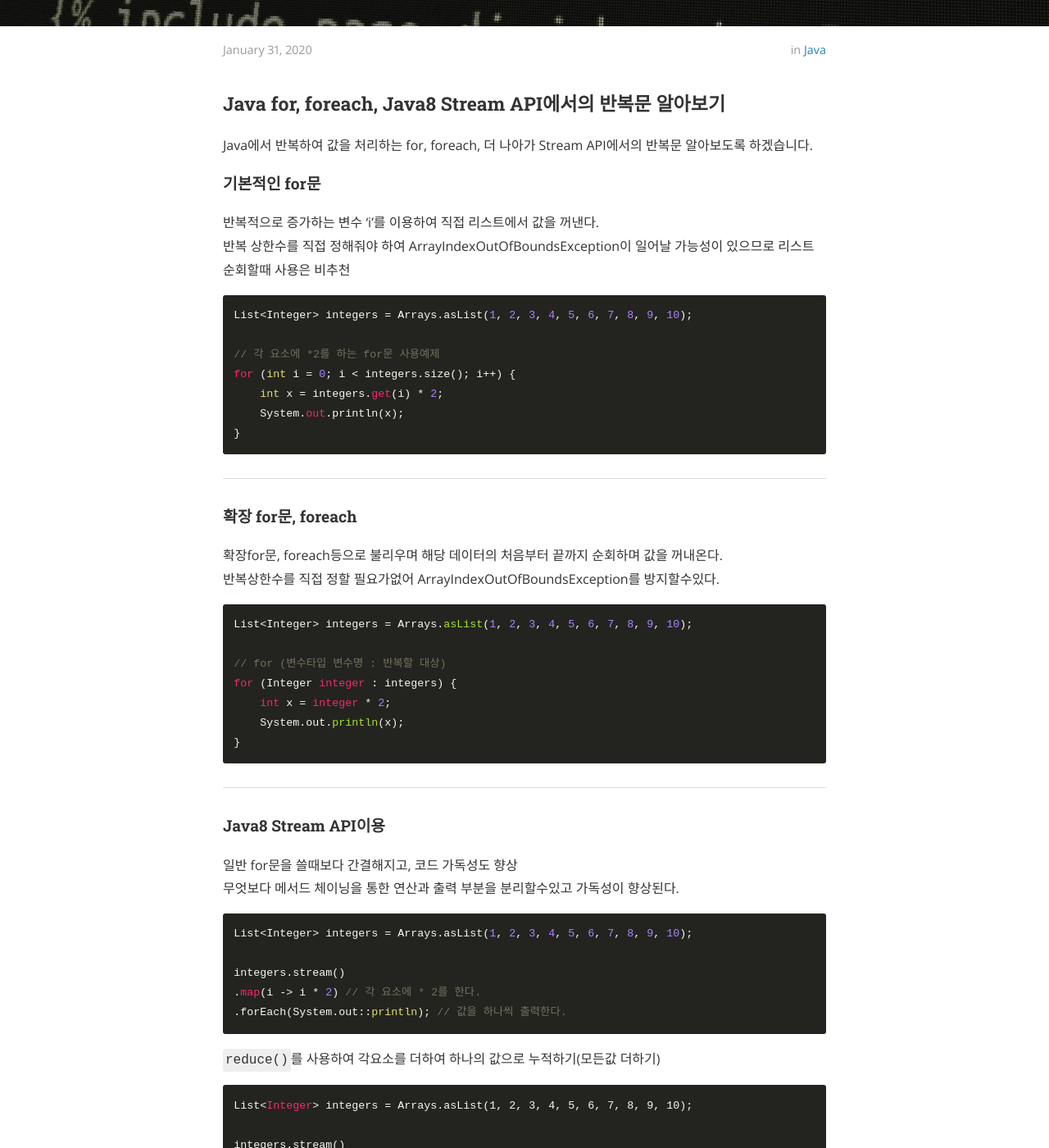
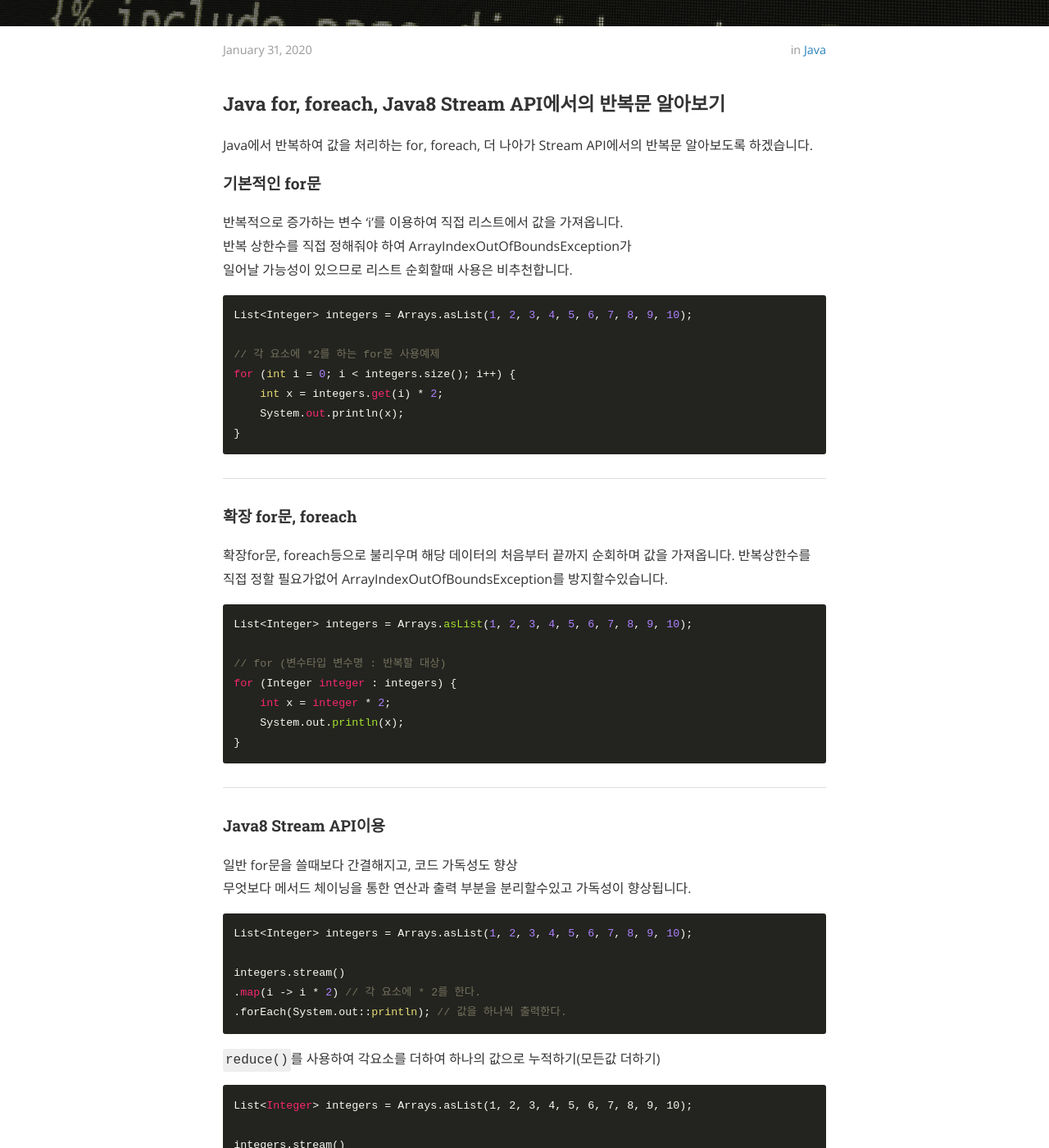
Before and after one commit to tries1/tries1.github.io, a Jekyll site: the page built from _posts/java/2020-01-31-java_for.md, in a window 1280 px wide and 1400 px high, scrolled down 471 px. Shown: the whole window at 82% size. Built offline with Jekyll 4.4.1, drawn with Linux system fonts in a browser that asks for light colours; nearby versions of some CDN libraries; comment, search, counter and statistics services are not loaded; some of the changed text lies outside the part shown.

````diff
--- a/_posts/java/2020-01-31-java_for.md
+++ b/_posts/java/2020-01-31-java_for.md
@@ -13,8 +13,9 @@ Java에서 반복하여 값을 처리하는 for, foreach, 더 나아가 Stream A
 
 
 #### 기본적인 for문
-반복적으로 증가하는 변수 'i'를 이용하여 직접 리스트에서 값을 꺼낸다.
-반복 상한수를 직접 정해줘야 하여 ArrayIndexOutOfBoundsException이 일어날 가능성이 있으므로 리스트 순회할때 사용은 비추천
+반복적으로 증가하는 변수 'i'를 이용하여 직접 리스트에서 값을 가져옵니다.
+반복 상한수를 직접 정해줘야 하여 ArrayIndexOutOfBoundsException가
+일어날 가능성이 있으므로 리스트 순회할때 사용은 비추천합니다.
 
 ```java
 List<Integer> integers = Arrays.asList(1, 2, 3, 4, 5, 6, 7, 8, 9, 10);
@@ -29,8 +30,8 @@ for (int i = 0; i < integers.size(); i++) {
 ---
 
 #### 확장 for문, foreach
-확장for문, foreach등으로 불리우며 해당 데이터의 처음부터 끝까지 순회하며 값을 꺼내온다.
-반복상한수를 직접 정할 필요가없어 ArrayIndexOutOfBoundsException를 방지할수있다.
+확장for문, foreach등으로 불리우며 해당 데이터의 처음부터 끝까지 순회하며 값을 가져옵니다.
+반복상한수를 직접 정할 필요가없어 ArrayIndexOutOfBoundsException를 방지할수있습니다.
 
 ```java
 List<Integer> integers = Arrays.asList(1, 2, 3, 4, 5, 6, 7, 8, 9, 10);
@@ -46,7 +47,7 @@ for (Integer integer : integers) {
 
 #### Java8 Stream API이용
 일반 for문을 쓸때보다 간결해지고, 코드 가독성도 향상
-무엇보다 메서드 체이닝을 통한 연산과 출력 부분을 분리할수있고 가독성이 향상된다.
+무엇보다 메서드 체이닝을 통한 연산과 출력 부분을 분리할수있고 가독성이 향상됩니다.
 
 ```java
 List<Integer> integers = Arrays.asList(1, 2, 3, 4, 5, 6, 7, 8, 9, 10);
@@ -73,7 +74,7 @@ integers.stream()
 .forEach(System.out::println);
 ```
 
-`IntStream`을 통해서 값을 생성할수도 있다.
+`IntStream`을 통해서 값을 생성할수도 있습니다.
 ```java
 IntStream.rangeClosed(1, 10)
 .map(i -> i * 2)
````
